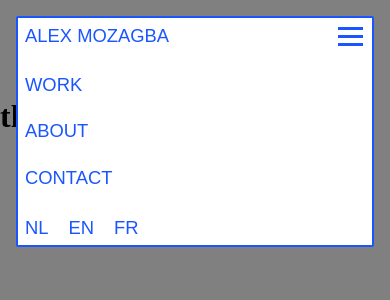
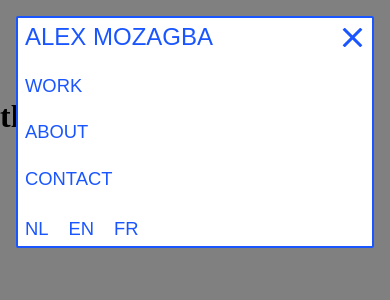
Before and after one commit to UncleDoubleU/20250618-alexmozagba-navbar, a React (Vite) app: page / in a window 390 px wide. Both pictures are taken after a click on the button "menu". Shown: the top 300 px of the page. Built offline with nearby package versions, Linux system fonts and the light colour scheme.

Commit message:
menu btn and expantion is working but might need improvement, unsure if animation clean up is actually being implemented

```diff
--- a/src/comp/MainNav/MainNav.module.sass
+++ b/src/comp/MainNav/MainNav.module.sass
@@ -11,6 +11,7 @@ header
      width: calc( 100% - 2rem )
      min-width: calc(320px - 2rem)
      max-width: 1440px
+     height: 2.75rem
      z-index: 10
      padding: 0.3125rem
      font: App.$sNavFont
@@ -39,13 +40,14 @@ nav
      align-self: center
      white-space: nowrap
      height: max-content
+     font: App.$lNavFont
 
 .menuBtn
      grid-column: 2/3
      align-self: center
      justify-self: end
      cursor: pointer
-     padding: 0.125rem
+     // padding: 0.125rem
      width: auto
      display: flex
      align-items: center
--- a/src/comp/MainNav/MainNav.tsx
+++ b/src/comp/MainNav/MainNav.tsx
@@ -7,11 +7,10 @@ import { useEffect, useRef, useState } from "react";
 gsap.registerPlugin(useGSAP);
 
 export default function MainNav() {
-  const [navListClass, setNavListClass] = useState(`${styles.ul}`)
-  const [langClass, setLangClass] = useState(`${styles.langCont}`)
+  const [navListClass, setNavListClass] = useState(`${styles.ul}`);
+  const [langClass, setLangClass] = useState(`${styles.langCont}`);
   const [isClicked, setIsClicked] = useState(false);
   const [width, setWidth] = useState(window.innerWidth);
-  const [height, setHeight] = useState(window.innerHeight);
 
   const menuBtnRef = useRef<HTMLDivElement>(null);
   const menuVectorRef = useRef<SVGSVGElement>(null);
@@ -20,22 +19,26 @@ export default function MainNav() {
   const hShapeRef = useRef<HTMLDivElement>(null);
   const navLinkRef = useRef<HTMLLIElement>(null);
 
-  let tl
+  let tl;
+
+  const { contextSafe } = useGSAP({ scope: headerRef })
 
   useEffect(() => {
-    menuAnim()
+    menuAnim();
+    // if (menuBtnRef?.current && width <= 1024) {
 
-  }, [isClicked, width])
+    //   menuBtnRef.current.addEventListener("click", () => openBurger)
+    // }
+    return () => {
 
+    }
+  }, [isClicked, width]);
 
   useEffect(() => {
-
-
     window.addEventListener("resize", handleResize);
     window.addEventListener("pointerdown", handleClickOuside);
     document.addEventListener("keydown", handleEscape);
     document.addEventListener("keydown", handleEnter);
-
 
     return () => {
       window.removeEventListener("resize", handleResize);
@@ -74,47 +77,136 @@ export default function MainNav() {
 
   function handleResize() {
     setWidth(window.innerWidth);
-    setHeight(window.innerHeight);
     setIsClicked(false);
-    console.log(isClicked, width)
+    console.log(isClicked, width);
+  }
 
-  };
-
-  function menuBtnClick(e: MouseEvent) {
-    e.preventDefault()
+  function menuBtnClick() {
     setIsClicked((c) => !c);
-
-  };
+  }
 
   function handleClickOuside(e: MouseEvent) {
-    e.preventDefault()
+    e.preventDefault();
     if (menuBtnRef?.current && !menuBtnRef.current.contains(e.target as Node)) {
       setIsClicked(false);
     }
-  };
+  }
   function handleEnter(e: KeyboardEvent) {
-    if (menuBtnRef?.current && e.key === 'Enter' && menuBtnRef.current.contains(e.target as Node)) {
+    if (
+      menuBtnRef?.current &&
+      e.key === "Enter" &&
+      menuBtnRef.current.contains(e.target as Node)
+    ) {
       setIsClicked((c) => !c);
     }
-  };
+  }
 
   function handleEscape(e: KeyboardEvent) {
-    if (headerRef?.current && e.key === 'Escape' && headerRef.current.contains(e.target as Node)) {
+    if (
+      headerRef?.current &&
+      e.key === "Escape" &&
+      headerRef.current.contains(e.target as Node)
+    ) {
       setIsClicked(false);
     }
-  };
+  }
 
   function menuAnim() {
-    setNavListClass(isClicked ? `${styles.expandedNav}` : `${styles.ul}`)
-    setLangClass(!isClicked && width <= 1024 ? styles.inactive : styles.langCont)
+    if (menuBtnRef.current && isClicked) {
+      setNavListClass(`${styles.expandedNav}`)
+      openBurger()
+    }
+    if (menuBtnRef.current && !isClicked) {
+      setNavListClass(`${styles.ul}`)
+      closeBurger()
+    }
+    // setNavListClass(isClicked ? `${styles.expandedNav}` : `${styles.ul}`);
+    setLangClass(
+      !isClicked && width <= 1024 ? styles.inactive : styles.langCont
+    );
   }
 
 
+  const openBurger = contextSafe(() => {
+    tl = gsap.timeline();
+    tl.clear()
+    tl.to('.topBar', {
+      rotation: 45,
+      duration: .2,
+      transformOrigin: "center center",
+      y: 8,
+      ease: "power4.inOut"
+    })
+      .to('.midBar',
+        {
+          opacity: 0,
+          duration: .2
+        }, 0)
+      .to('.bottomBar', {
+        rotation: -45,
+        duration: .2,
+        transformOrigin: "center center",
+        y: -8, ease: "power4.inOut"
+      }, 0)
+      .to(headerRef.current, {
+        duration: .2,
+        height: "auto",
+        ease: "power4.out"
+      }, 0);
+  });
+
+  const closeBurger = contextSafe(() => {
+    tl = gsap.timeline();
+    tl.clear()
+    tl.to('.topBar', {
+      rotation: 0,
+      duration: .1,
+      transformOrigin: "center center",
+      y: 0,
+      ease: "power4.inOut"
+    })
+      .to('.midBar', {
+        opacity: 1,
+        duration: .1
+      }, 0)
+      .to('.bottomBar', {
+        rotation: 0,
+        duration: .1,
+        transformOrigin: "center center",
+        y: 0,
+        ease: "power4.inOut"
+      }, 0)
+      .to(headerRef.current, {
+        duration: .2,
+        height: "2.75rem",
+        ease: "power4.out"
+      }, 0)
+  });
+
+
+
+  // useEffect(() => {
+  //   if (menuBtnRef.current) {
+  //     menuBtnRef.current.addEventListener("click", () => !isClicked ? openBurger : console.log("closeBurger"))
+  //   }
+  //   return () => {
+  //     if (menuBtnRef.current) {
+  //       menuBtnRef.current.removeEventListener("click", () => !isClicked ? openBurger : console.log("closeBurger"))
+  //     }
+  //   }
+  // }, [isClicked])
+
+  // const openBurger = contextSafe(() => {
+  //   tl = gsap.timeline();
+  //   tl.to('.topBar', { rotate: 45, duration: .2 })
+  //     .to('.midBar', { opacity: 0, duration: .2 }, 0)
+  //     .to('.bottomBar', { rotate: -45, duration: .2 }, 0)
+
+  // });
 
   // const showMenu = width <= 1024 ? isClicked : true;
 
   // const langClass = !isClicked && width <= 1025 ? styles.inactive : styles.langCont;
-
 
   return (
     <header ref={headerRef}>
@@ -128,7 +220,8 @@ export default function MainNav() {
           ref={menuBtnRef}
           className={styles.menuBtn}
           onClick={menuBtnClick}
-          tabIndex={0}>
+          tabIndex={0}
+        >
           <svg
             width="25"
             height="19"
@@ -137,22 +230,45 @@ export default function MainNav() {
             ref={menuVectorRef}
           >
             <g transform="translate(0, 0)">
-              <rect className="topBar" width="100%" height="3" x="0" y="0" fill="#1A56FF" stroke="none" />
-              <rect className="midBar" width="100%" height="3" x="0" y="8" fill="#1A56FF" stroke="none" />
-              <rect className="bottomBar" width="100%" height="3" x="0" y="16" fill="#1A56FF" stroke="none" />
+              <rect
+                className="topBar"
+                width="100%"
+                height="3"
+                x="0"
+                y="0"
+                fill="#1A56FF"
+                stroke="none"
+              />
+              <rect
+                className="midBar"
+                width="100%"
+                height="3"
+                x="0"
+                y="8"
+                fill="#1A56FF"
+                stroke="none"
+              />
+              <rect
+                className="bottomBar"
+                width="25px"
+                height="3"
+                x="0"
+                y="16"
+                fill="#1A56FF"
+                stroke="none"
+              />
             </g>
           </svg>
         </div>
 
-        <ul key="nav-list" aria-label="main navigation" className={navListClass}>
+        <ul
+          key="nav-list"
+          aria-label="main navigation"
+          className={navListClass}
+        >
           {navLinks.map((link) => (
-            <li key={link.name}
-              ref={navLinkRef}
-            >
-              <NavLink
-                className={styles.a}
-                to={link.path}
-              >
+            <li key={link.name} ref={navLinkRef} className="navListItem">
+              <NavLink className={styles.a} to={link.path}>
                 {link.name}
               </NavLink>
             </li>
@@ -169,6 +285,6 @@ export default function MainNav() {
           </li>
         ))}
       </menu>
-    </header >
+    </header>
   );
 }
```
